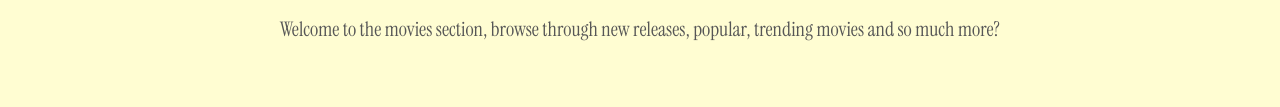
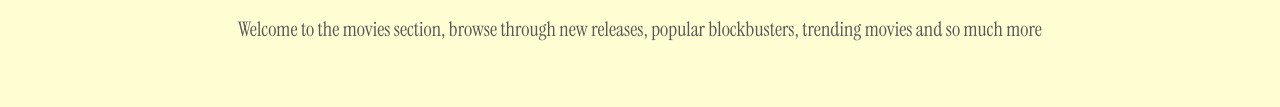
Before and after one commit to ShafiqaG/Scene-It-Website, a plain HTML site: page pages/movies.html in a window 1280 px wide. Shown: the part 418-525 px from the top of the page. Drawn offline with nearby package versions, Linux system fonts and the light colour scheme; no server answers; animation ran at ten frames a second; a web font is replaced by a local one.

Commit message:
grammar fix

```diff
--- a/pages/movies.html
+++ b/pages/movies.html
@@ -32,7 +32,7 @@
         </div>
     </div>
 
-    <p>Welcome to the movies section, browse through new releases, popular, trending movies and so much more?</p>
+    <p>Welcome to the movies section, browse through new releases, popular blockbusters, trending movies and so much more</p>
     <div class="intro-filmstrip strip-bottom">
         <div class="filmstrip-track">
         <img src="../assets/filmstrip.svg" class="intro-filmstrip-svg"><img src="../assets/filmstrip.svg" class="intro-filmstrip-svg"> <img src="../assets/filmstrip.svg" class="intro-filmstrip-svg"><img src="../assets/filmstrip.svg" class="intro-filmstrip-svg"> <img src="../assets/filmstrip.svg" class="intro-filmstrip-svg">
```
